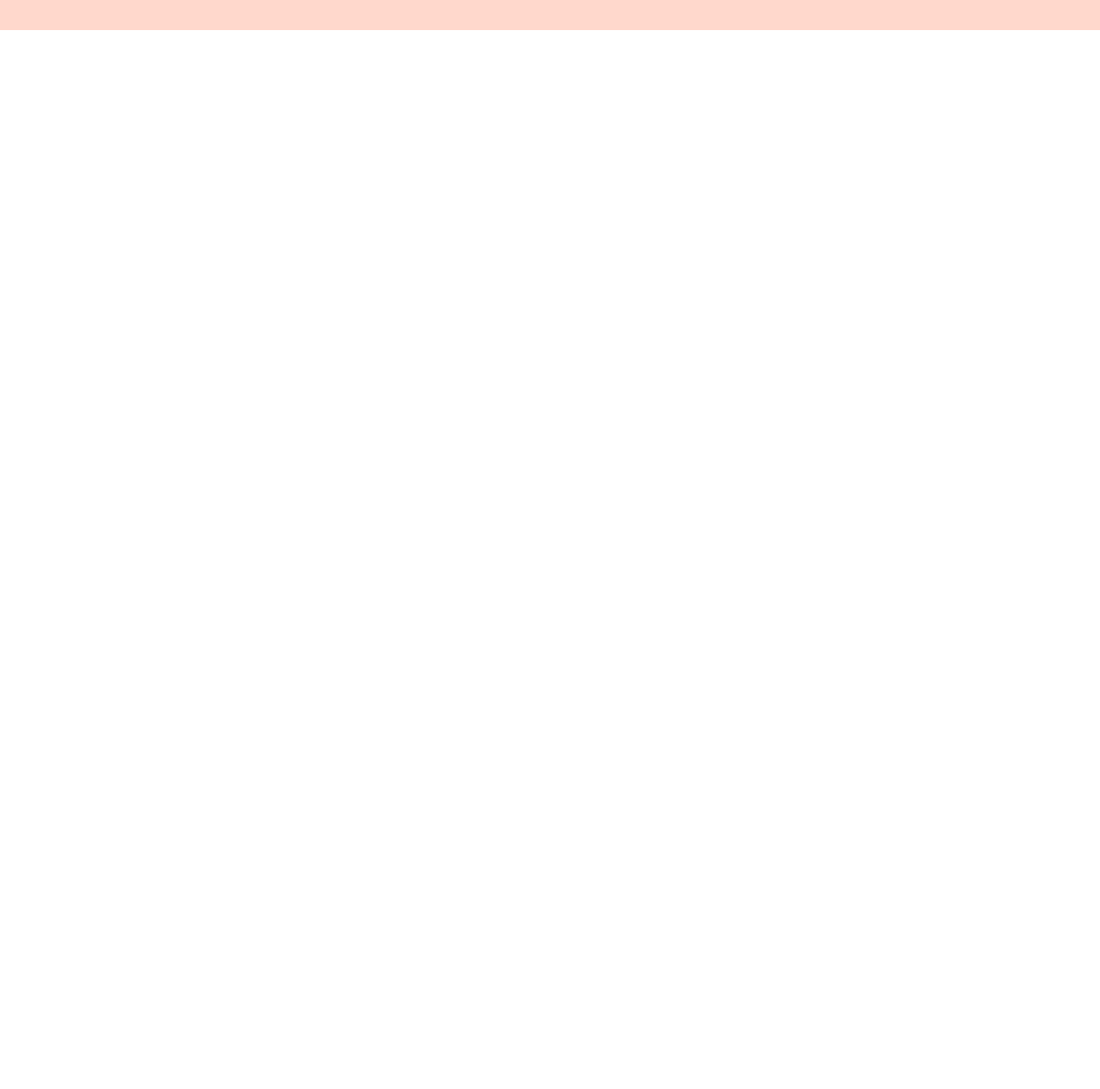
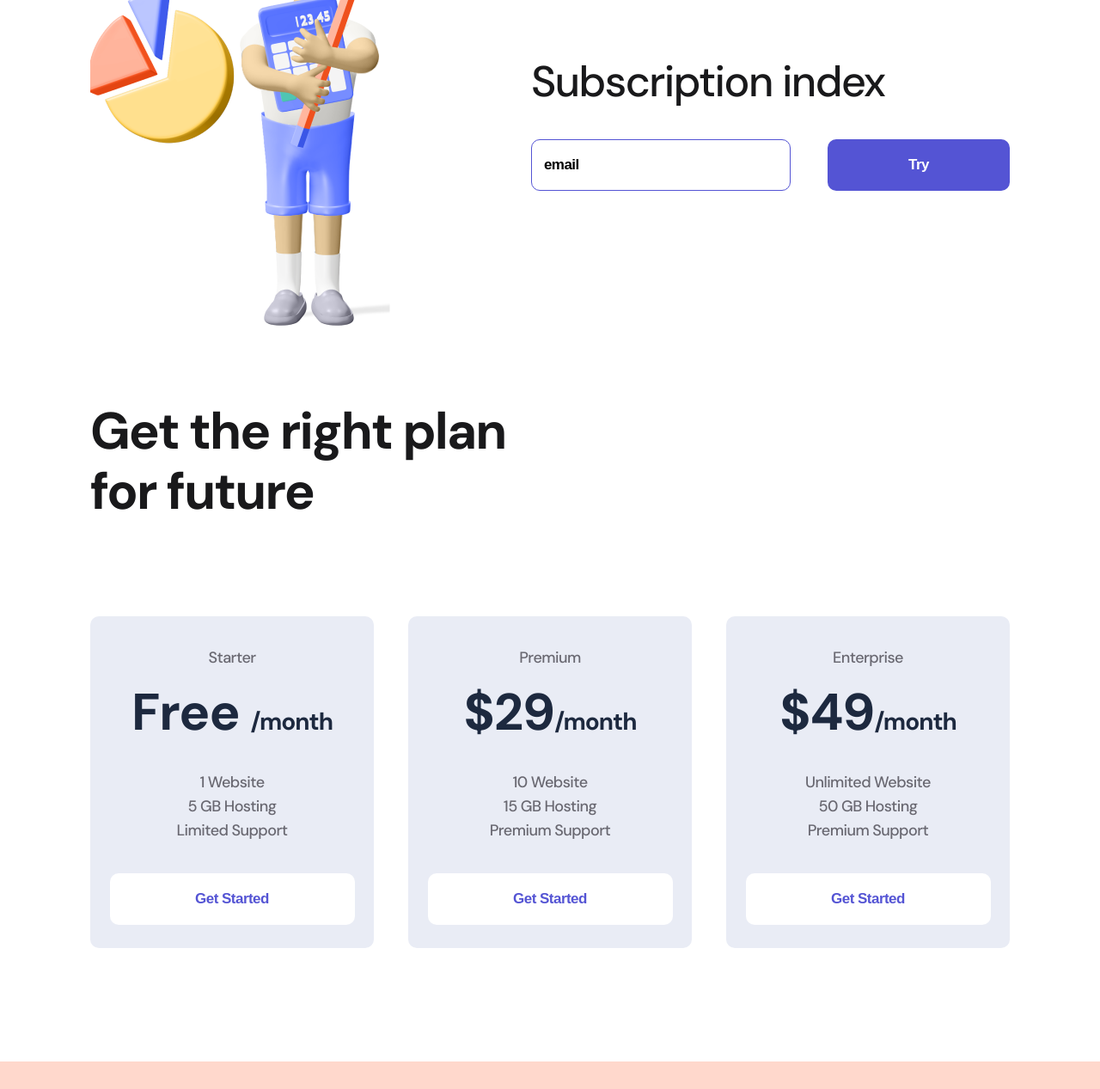
Before and after one commit to knopka-13/logo-2022-06-12, a plain HTML site: page index.html in a window 1280 px wide. Shown: the part 956-2223 px from the top of the page at 86% size. Before the commit the page ends 991 px from the top, so only its background shows below. Drawn offline with nearby package versions, Linux system fonts and the light colour scheme.

Commit message:
Add files via upload

```diff
--- a/index.html
+++ b/index.html
@@ -74,6 +74,103 @@
         </div>
     </section>
 
+    <Section class="container subscribe">
+        <div>
+            <img src="./img/secondmen.png" alt="secondmen">
+
+        </div>
+        <div>
+            <h2 class="subscribe_h2">
+                Subscription index
+            </h2>
+            <form >
+                <input class="input" type="email" placeholder="email">
+                <button class="button button_violet">
+                    Try
+                </button>
+            </form>
+
+        </div>
+    </Section>
+
+    <section class="container plan">
+        <h2 class="plan_h2">
+            Get the right plan for future
+        </h2>
+
+        <div class="plan_flex">
+            <div class="item">
+                <p class="item_p">
+                    Starter
+                </p>
+                <h3 class="item_h3">
+                    Free <span>/month</span>
+                </h3 >
+                <ul>
+                    <li class="item_li">
+                        1 Website
+                    </li>
+                    <li class="item_li">
+                        5 GB Hosting
+                    </li>
+                    <li class="item_li">
+                        Limited Support
+                    </li>
+                </ul>
+                <button class="button button_item">
+                    Get Started
+                </button>
+            </div>
+
+            <div class="item">
+                <p class="item_p">
+                    Premium
+                </p>
+                <h3 class="item_h3">
+                    $29<span>/month</span>
+                </h3 >
+                <ul>
+                    <li class="item_li">
+                        10 Website
+                    </li>
+                    <li class="item_li">
+                        15 GB Hosting
+                    </li>
+                    <li class="item_li">
+                        Premium Support
+                    </li>
+                </ul>
+                <button class="button button_item">
+                    Get Started
+                </button>
+            </div>
+
+            <div class="item">
+                <p class="item_p">
+                    Enterprise
+                </p>
+                <h3 class="item_h3">
+                    $49<span>/month</span>
+                </h3 >
+                <ul>
+                    <li class="item_li">
+                        Unlimited Website
+                    </li>
+                    <li class="item_li">
+                        50 GB Hosting
+                    </li>
+                    <li class="item_li">
+                        Premium Support
+                    </li>
+                </ul>
+                <button class="button button_item">
+                    Get Started
+                </button>
+            </div>
+
+        </div>
+    </section>
+
 
     <footer class="footer">
         <div class="container-f footer_flex" >
--- a/style/style.css
+++ b/style/style.css
@@ -19,7 +19,7 @@ body{
     margin: 0 auto;
 }
 
-.header_flex, .footer_flex, .about{
+.header_flex, .footer_flex, .about, .subscribe, .plan_flex{
     display: flex;
     justify-content: space-between;
     align-items:center ;
@@ -126,6 +126,115 @@ margin-left: 35px;
     margin: 0 auto;
 }
 
+.subscribe{
+margin-bottom: 85px;
+}
+
+.subscribe_h2{
+    font-weight: bolt;
+    font-size: 50px;
+    line-height: 57px;
+    letter-spacing: -1.56316px;
+    color: #19191B;
+    margin-bottom: 38px;
+}
+
+.input{
+    width: 302px;
+    height: 60px;
+    border-radius: 10px;
+    border: 1px solid #5454D4;
+    padding-left: 14px;
+    box-sizing: border-box;
+    margin-right: 39px;
+}
+
+.input::placeholder, .input{
+    font-weight: bold;
+    font-size: 17px;
+    line-height: 22px;
+    letter-spacing: -0.531474px;
+    color: #000000;
+}
+
+.input:focus{
+outline: none;
+}
+
+.plan{
+    margin-bottom: 132px;
+}
+
+.plan_h2{
+    font-weight: bold;
+    font-size: 60px;
+    line-height: 70px;
+    letter-spacing: -1.87579px;
+    color: #19191B;
+    max-width: 504px;
+    margin-bottom: 110px;
+}
+
+.item{
+    width: 330px;
+    background: #e9ecf5;
+    border-radius: 10px;
+    text-align: center;
+    padding: 34px 0 27px;
+}
+
+.item:hover{
+    background: #FF7143;
+    box-shadow: 0px 32px 34px rgba(255, 112, 59, 0.317827);
+    transition: 300ms;
+}
+
+.item_p{
+    font-size: 18px;
+    line-height: 28px;
+    letter-spacing: -0.562737px;
+    color: #696871;
+}
+
+.item:hover .item_h3, .item:hover .item_p, .item:hover .item_li{
+    color: white;
+    transition: 300ms;
+}
+
+.item_h3{
+    font-weight: bold;
+    font-size: 60px;
+    line-height: 56px;
+    letter-spacing: -1.03448px;
+    color: #1D293F;
+    margin: 22px 0 28px;
+}
+
+.item_h3 span{
+    font-size: 28px;
+}
+
+.item_li{
+    list-style: none;
+    font-size: 18px;
+    line-height: 28px;
+    letter-spacing: -0.562737px;
+    color: #696871;
+}
+
+.button_item{
+    width: 285px;
+    background: white;
+    color:#5454D4 ;
+    margin-top: 36px;
+}
+
+.item:hover .button_item{
+    color: white;
+    transition: 300ms;
+    background-color:#9F3919
+}
+
 /*.footer_flex{
     display: flex;
     justify-content: space-between;
```
Also changed, not shown: img/secondmen.png (added).
